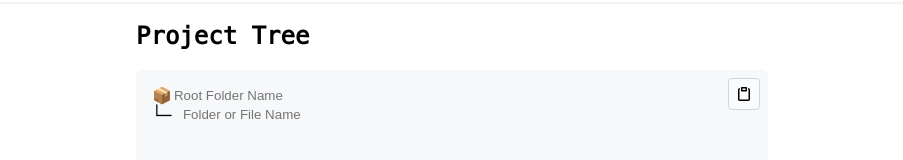
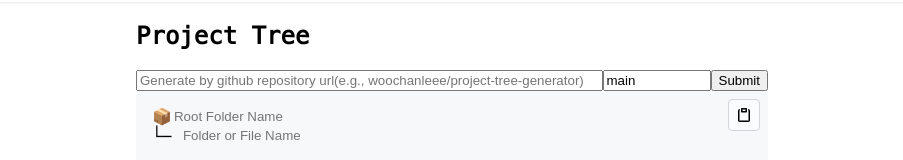
Before and after one commit to woochanleee/project-tree-generator, a React (Create React App) app: page / in a window 1280 px wide. Shown: the part 366-526 px from the top of the page, without its empty margins (188-1091 px from the left). Built offline with nearby package versions, Linux system fonts and the light colour scheme.

Commit message:
v1.1.0 깃허브 레포 주소로 생성하기 기능 추가

```diff
--- a/package.json
+++ b/package.json
@@ -6,7 +6,7 @@
   "dependencies": {
     "@types/clipboard": "^2.0.1",
     "@types/node": "^12.0.0",
-    "@types/react": "16",
+    "@types/react": "17",
     "@types/react-dom": "^17.0.0",
     "clipboard": "^2.0.8",
     "node-sass": "^5.0.0",
--- a/src/Editor.tsx
+++ b/src/Editor.tsx
@@ -190,10 +190,55 @@ export function Editor() {
 
   const [copyClicked, setCopyClicked] = useState(false);
 
+  const [githubRepositoryUrl, setGithubRepositoryUrl] = useState<string>('');
+
+  function onSubmit(e: React.MouseEvent<HTMLInputElement, MouseEvent> | React.FormEvent<HTMLFormElement>) {
+    e.preventDefault();
+    fetch(`https://api.github.com/repos/${githubRepositoryUrl}/git/trees/${branch}?recursive=1`, {
+      method: 'GET',
+      headers: {
+        'Content-Type': 'application/json',
+      },
+    })
+      .then((res) => res.json())
+      .then((response) => {
+        setTreeContents(
+          response.tree.map((content: any, index: number) => {
+            const depth = content.path.split('/');
+            const textIndex = depth.length;
+            return {
+              id: index + 1,
+              depth: textIndex,
+              text: depth[textIndex - 1],
+              depthIndicator: '',
+            };
+          })
+        );
+        setRootText(githubRepositoryUrl.split('/')[1]);
+        console.log('Success:', JSON.stringify(response));
+      })
+      .catch((error) => {
+        console.error('Error:', error);
+        alert('깃허브로 부터 정보를 불러오는데 실패하였습니다.');
+      });
+  }
+
+  const [branch, setBranch] = useState<string>('main');
+
   return (
     <section>
       <div>
         <h2>Project Tree</h2>
+        <form className='github-repository-wrapper' onSubmit={onSubmit}>
+          <input
+            type='text'
+            value={githubRepositoryUrl}
+            placeholder='Generate by github repository url(e.g., woochanleee/project-tree-generator)'
+            onChange={(e) => setGithubRepositoryUrl(e.target.value)}
+          />
+          <input type='text' value={branch} onChange={(e) => setBranch(e.target.value)} placeholder='branch name' />
+          <input type='submit' onClick={onSubmit} />
+        </form>
         <div className='editor'>
           <button
             className={`copy-button ${copyClicked ? 'success' : ''}`}
--- a/src/editor.scss
+++ b/src/editor.scss
@@ -3,6 +3,17 @@ section {
   justify-content: center;
 
   > div {
+    > .github-repository-wrapper {
+      display: flex;
+      > input:first-child {
+        flex-basis: 0;
+        flex-grow: 1;
+      }
+      > input:nth-child(2) {
+        width: 100px;
+      }
+    }
+
     > .editor {
       overflow: scroll;
       position: relative;
```
